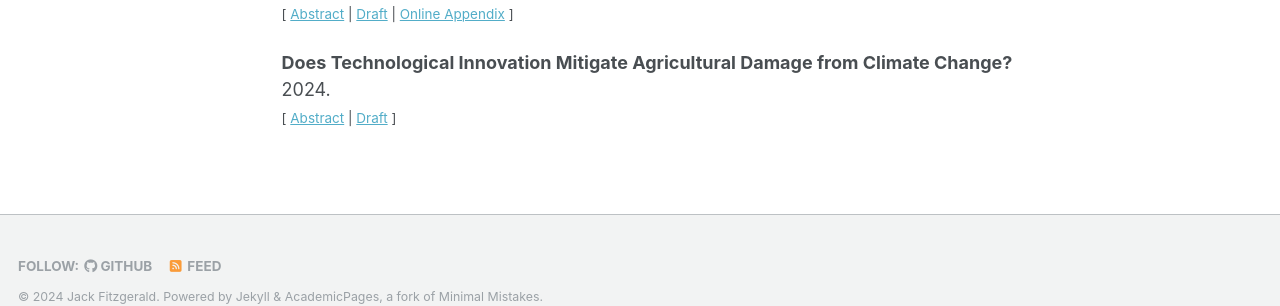
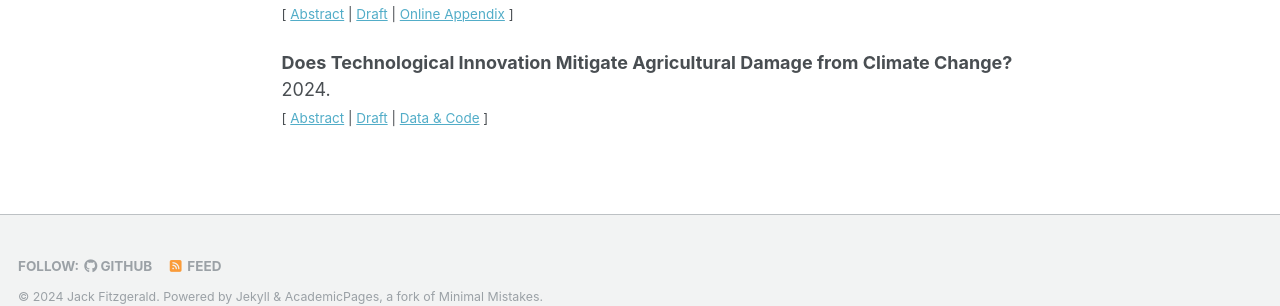
Before and after one commit to jack-fitzgerald/jack-fitzgerald.github.io, a Jekyll site: the page built from _pages/papers.md, in a window 1280 px wide. Shown: the part 574-880 px from the top of the page. Built offline with Jekyll 4.4.1, drawn with Linux system fonts in a browser that asks for light colours; some web fonts are replaced.

Commit message:
Update papers.md

```diff
--- a/_pages/papers.md
+++ b/_pages/papers.md
@@ -40,7 +40,7 @@ Equivalence testing methods can provide statistically significant evidence that
 </small><br><br/></div>
 
 **Does Technological Innovation Mitigate Agricultural Damage from Climate Change?** 2024. <br/>
-<small>[ <a href="#/" onclick="visib('MS23')">Abstract</a> | [Draft](https://jack-fitzgerald.github.io/files/MS23_Replication.pdf) ] </small>
+<small>[ <a href="#/" onclick="visib('MS23')">Abstract</a> | [Draft](https://jack-fitzgerald.github.io/files/MS23_Replication.pdf) | [Data & Code](https://osf.io/d7wz9/) ] </small>
 
 <div id="MS23" style="display: none; text-align: justify; line-height: 1.2" ><small>
 
```
